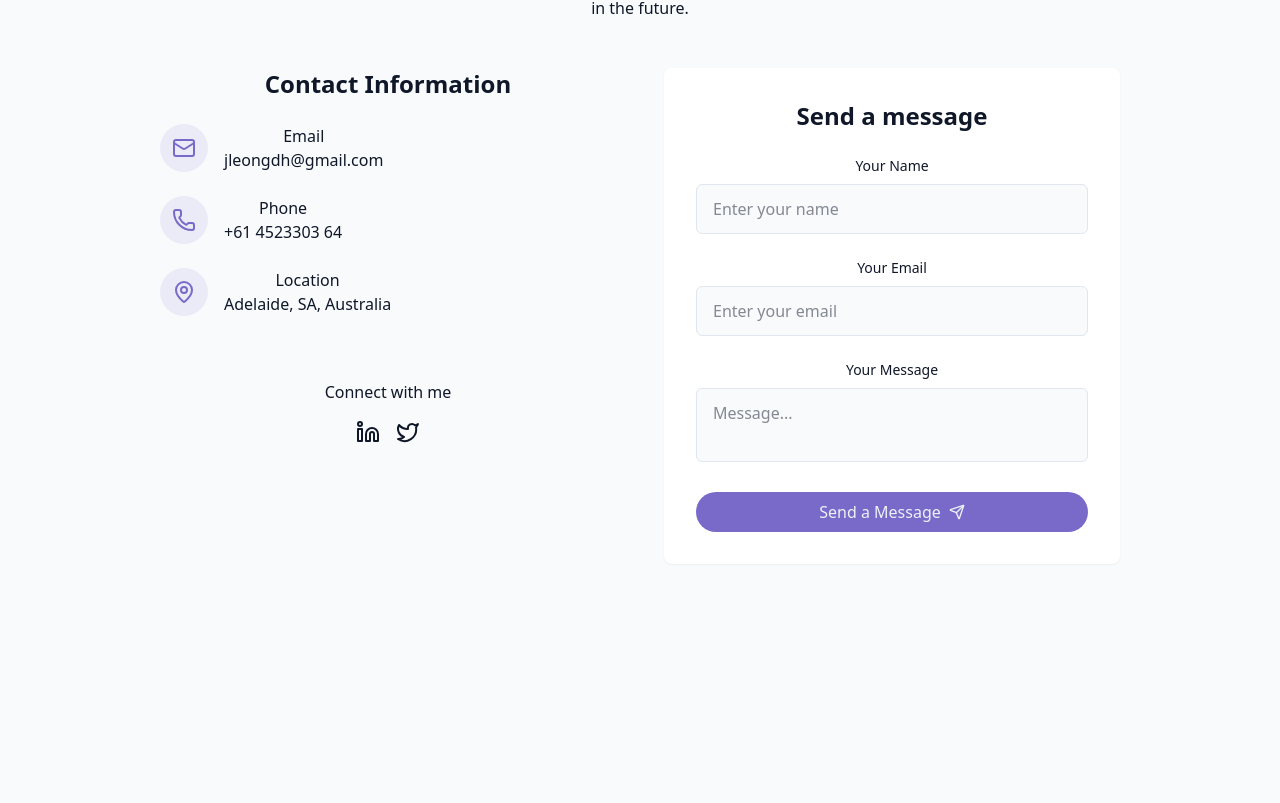
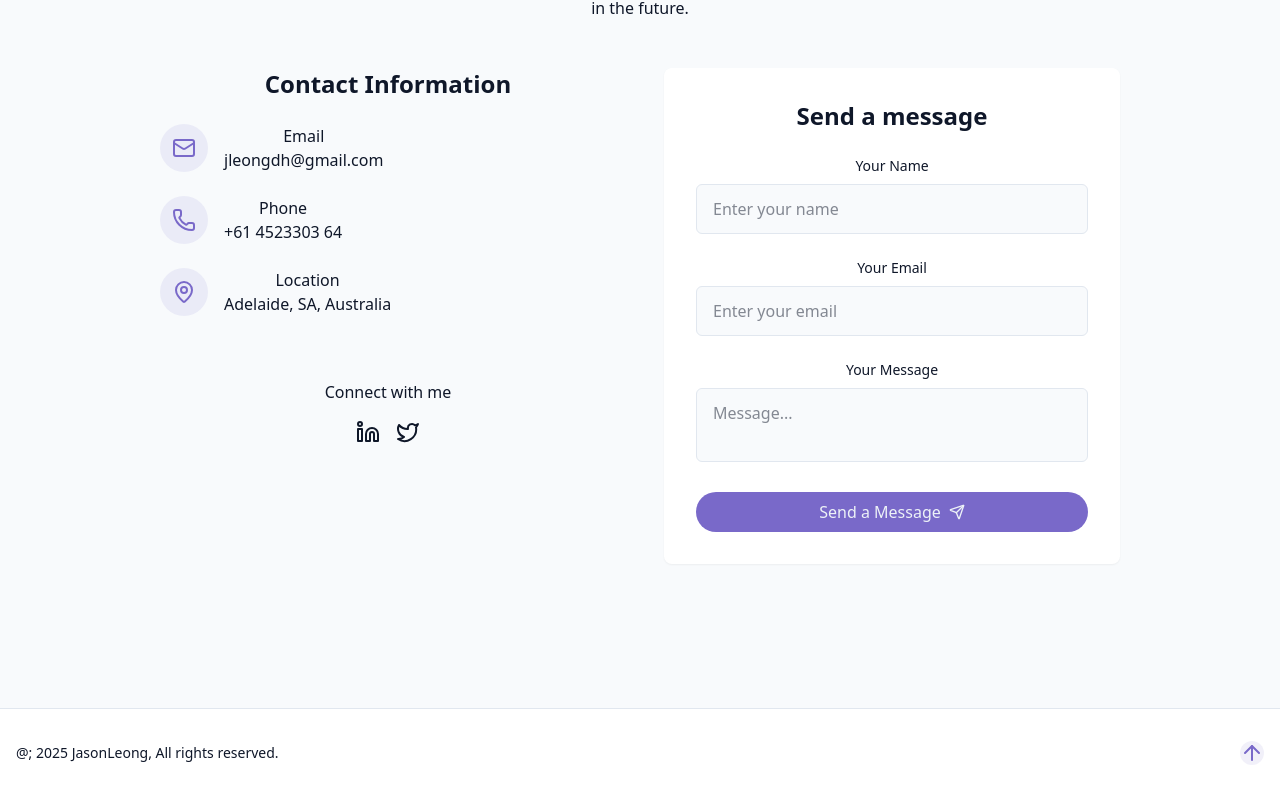
Before and after one commit to jleong23/My_Portfolio, a React (Vite) app: page / in a window 1280 px wide. Shown: the part 3460-4263 px from the top of the page. Before the commit the page ends 4120 px from the top, so only its background shows below. Built offline with nearby package versions, Linux system fonts and the light colour scheme.

Commit message:
Done footer

```diff
--- /dev/null
+++ b/src/components/Footer.jsx
@@ -0,0 +1,15 @@
+import { ArrowUp } from "lucide-react"
+
+
+export const Footer = () => {
+  return (
+    <footer className="py-12 px-4 bg-card relative border-t border-border mt-12 pt-8 flex flex-wrap justify-between items-center">
+      <p className="text-sm text-muted-foreground">@; {new Date().getFullYear()} JasonLeong, All rights reserved.</p>
+
+      <a href="#hero" className="rounded-full bg-primary/10 hover:bg-primary/20 text-primary transition-colors">
+        <ArrowUp />
+      </a>
+    </footer>
+
+  )
+}
--- a/src/pages/Home.jsx
+++ b/src/pages/Home.jsx
@@ -6,6 +6,7 @@
 import { SkillsSection } from "../components/SkillsSection";
 import { ProjectsSection } from "../components/ProjectsSections";
 import { ContactSection } from "../components/ContactSection";
+import { Footer } from "../components/Footer";
 
 export const Home = () => {
   return <div className="min-h-screen bg-background text-foreground overflow-x-hidden">
@@ -28,6 +29,6 @@
     </main>
 
     {/** Footer */}
-
+    <Footer />
   </div>;
 }
```
